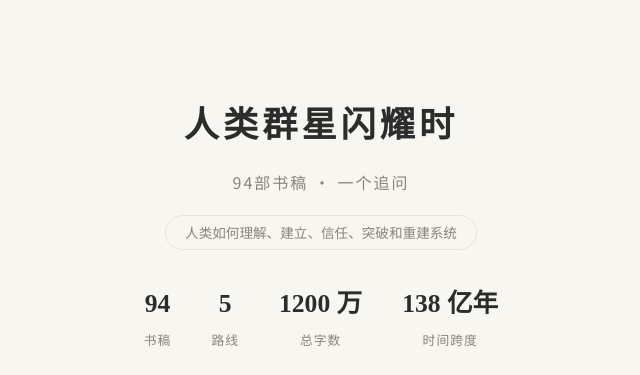
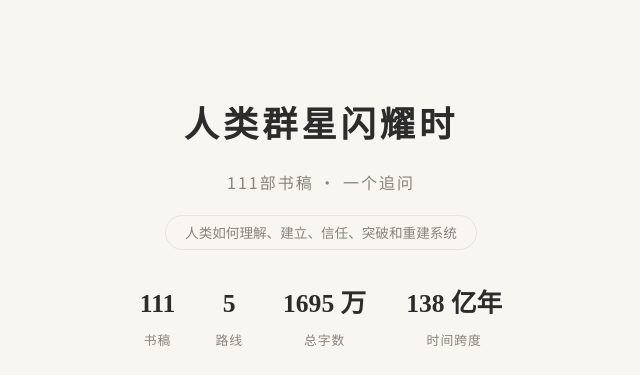
Before and after one commit to yuanguangshan/works, a plain HTML site: page index.html in a window 1280 px wide. Shown: the top 375 px of the page, 319-959 px from the left. Drawn offline with Linux system fonts and the light colour scheme.

Commit message:
site: 统计条更新为真实值（111 部书稿 / 1695 万字）

```diff
--- a/index.html
+++ b/index.html
@@ -215,12 +215,12 @@
 
   <header>
     <h1>人类群星闪耀时</h1>
-    <p class="subtitle">94部书稿 · 一个追问</p>
+    <p class="subtitle">111部书稿 · 一个追问</p>
     <span class="count">人类如何理解、建立、信任、突破和重建系统</span>
 
     <div class="stats">
       <div class="stats-item">
-        <span class="num">94</span>
+        <span class="num">111</span>
         <span class="label">书稿</span>
       </div>
       <div class="stats-item">
@@ -228,7 +228,7 @@
         <span class="label">路线</span>
       </div>
       <div class="stats-item">
-        <span class="num">1200 万</span>
+        <span class="num">1695 万</span>
         <span class="label">总字数</span>
       </div>
       <div class="stats-item">
```
